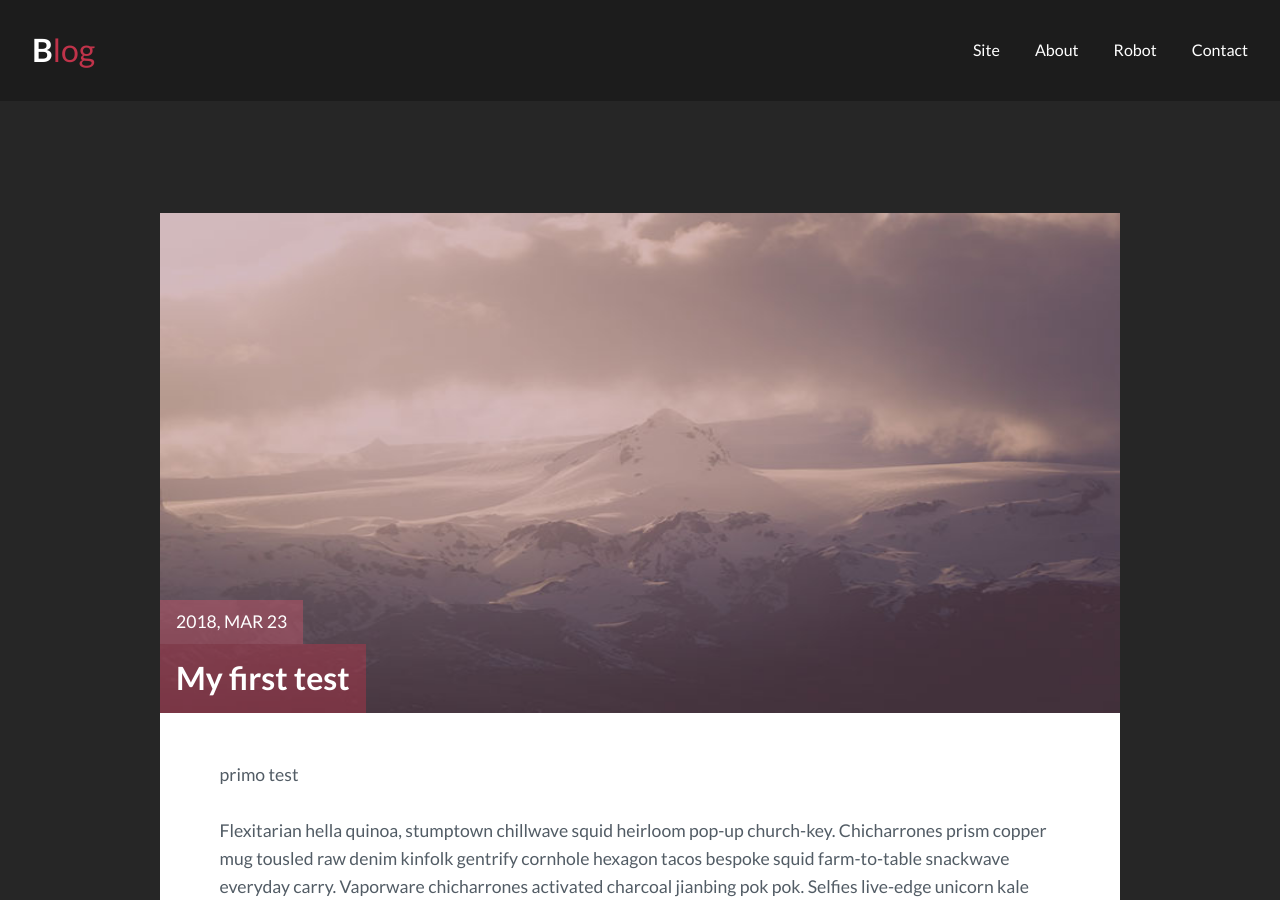
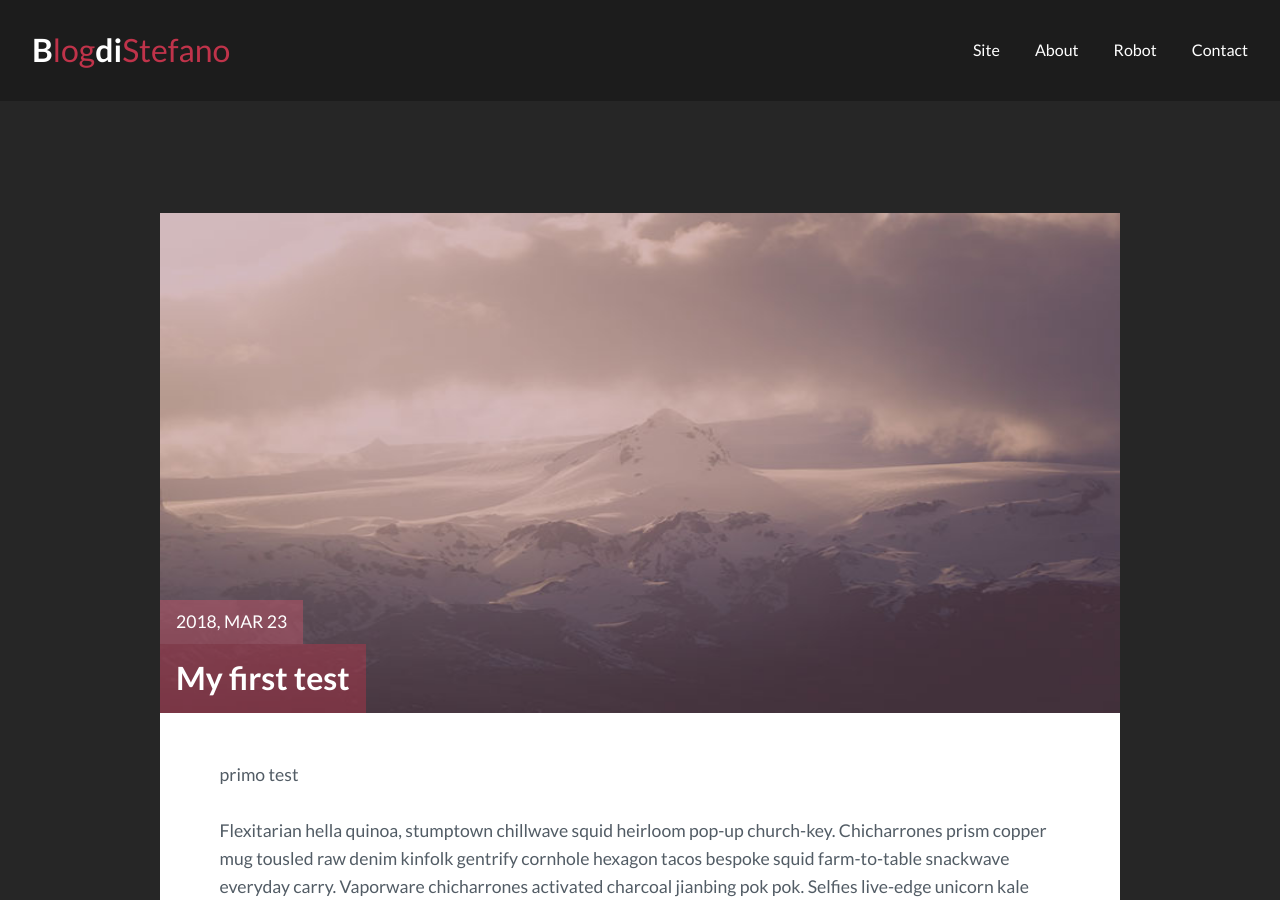
Before and after one commit to 73stefano/73stefano.github.io, a Jekyll site: the page built from _posts/2018-03-23-the-test.markdown, in a window 1280 px wide and 900 px high. Built offline with Jekyll 4.4.1, drawn with Linux system fonts in a browser that asks for light colours.

Commit message:
Update header.html

```diff
--- a/_includes/header.html
+++ b/_includes/header.html
@@ -1,6 +1,6 @@
 
 <header class="main_header">
-  <a href="{{site.baseurl}}/" class="logo">{% if site.logo %}{{site.logo}}{% else %}B<span>log</span>
+  <a href="{{site.baseurl}}/" class="logo">{% if site.logo %}{{site.logo}}{% else %}B<span>log</span>di<span>Stefano</span>
     {% endif %}
      <!--     <img src="{{site.baseurl}}/assets/img/face.jpg" class="img-circle">    -->
   </a> <!--add logo-->
```
